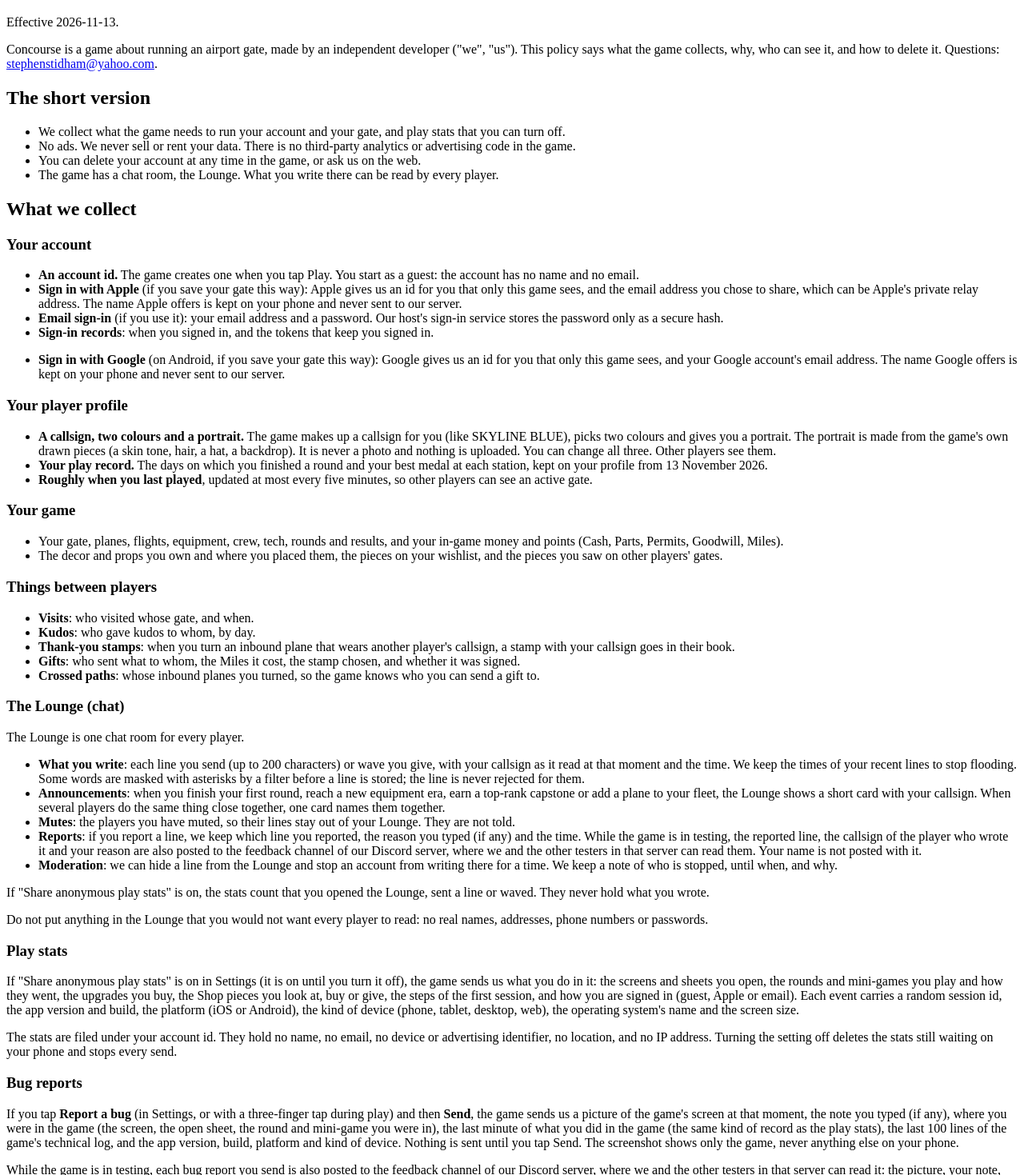
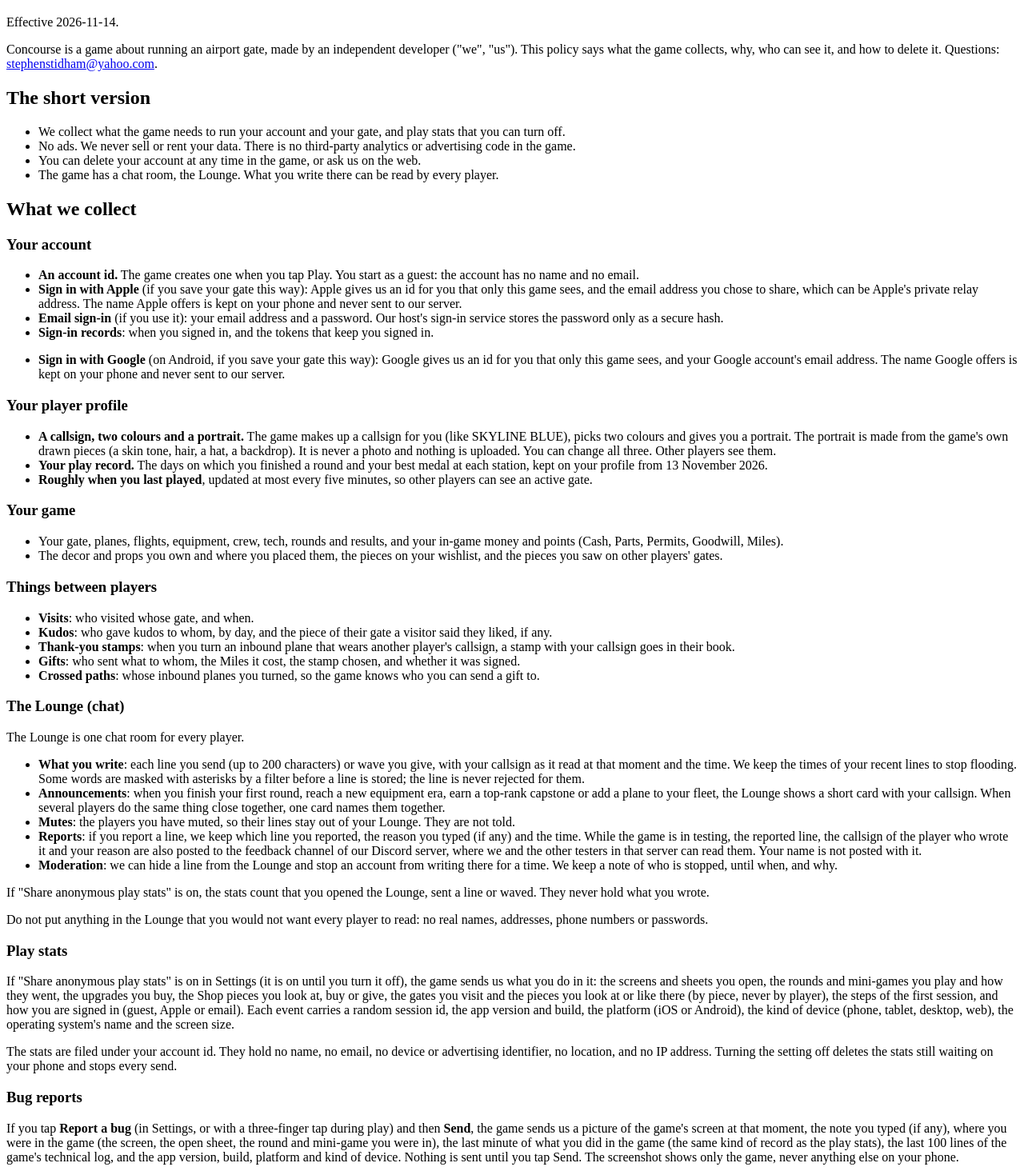
Before and after one commit to CasPop/concourse-site, a plain HTML site: page index.html in a window 1280 px wide. Shown: the part 95-1564 px from the top of the page at 80% size. Drawn offline with Linux system fonts and the light colour scheme.

Commit message:
Privacy policy: the piece a visitor says they liked

```diff
--- a/index.html
+++ b/index.html
@@ -46,7 +46,7 @@ footer{margin:22px 4px 0;font-size:14px;color:var(--muted)}</style>
 <div class="card">
 <p class="brand">CONCOURSE</p>
 <h1 id="concourse-privacy-policy">Concourse privacy policy</h1>
-<p>Effective 2026-11-13.</p>
+<p>Effective 2026-11-14.</p>
 <p>Concourse is a game about running an airport gate, made by an independent developer (&quot;we&quot;, &quot;us&quot;). This policy says what the game collects, why, who can see it, and how to delete it. Questions: <a href="mailto:stephenstidham@yahoo.com">stephenstidham@yahoo.com</a>.</p>
 <h2 id="the-short-version">The short version</h2>
 <ul><li>We collect what the game needs to run your account and your gate, and play stats that you can turn off.</li><li>No ads. We never sell or rent your data. There is no third-party analytics or advertising code in the game.</li><li>You can delete your account at any time in the game, or ask us on the web.</li><li>The game has a chat room, the Lounge. What you write there can be read by every player.</li></ul>
@@ -59,14 +59,14 @@ footer{margin:22px 4px 0;font-size:14px;color:var(--muted)}</style>
 <h3 id="your-game">Your game</h3>
 <ul><li>Your gate, planes, flights, equipment, crew, tech, rounds and results, and your in-game money and points (Cash, Parts, Permits, Goodwill, Miles).</li><li>The decor and props you own and where you placed them, the pieces on your wishlist, and the pieces you saw on other players&#39; gates.</li></ul>
 <h3 id="things-between-players">Things between players</h3>
-<ul><li><strong>Visits</strong>: who visited whose gate, and when.</li><li><strong>Kudos</strong>: who gave kudos to whom, by day.</li><li><strong>Thank-you stamps</strong>: when you turn an inbound plane that wears another player&#39;s callsign, a stamp with your callsign goes in their book.</li><li><strong>Gifts</strong>: who sent what to whom, the Miles it cost, the stamp chosen, and whether it was signed.</li><li><strong>Crossed paths</strong>: whose inbound planes you turned, so the game knows who you can send a gift to.</li></ul>
+<ul><li><strong>Visits</strong>: who visited whose gate, and when.</li><li><strong>Kudos</strong>: who gave kudos to whom, by day, and the piece of their gate a visitor said they liked, if any.</li><li><strong>Thank-you stamps</strong>: when you turn an inbound plane that wears another player&#39;s callsign, a stamp with your callsign goes in their book.</li><li><strong>Gifts</strong>: who sent what to whom, the Miles it cost, the stamp chosen, and whether it was signed.</li><li><strong>Crossed paths</strong>: whose inbound planes you turned, so the game knows who you can send a gift to.</li></ul>
 <h3 id="the-lounge-chat">The Lounge (chat)</h3>
 <p>The Lounge is one chat room for every player.</p>
 <ul><li><strong>What you write</strong>: each line you send (up to 200 characters) or wave you give, with your callsign as it read at that moment and the time. We keep the times of your recent lines to stop flooding. Some words are masked with asterisks by a filter before a line is stored; the line is never rejected for them.</li><li><strong>Announcements</strong>: when you finish your first round, reach a new equipment era, earn a top-rank capstone or add a plane to your fleet, the Lounge shows a short card with your callsign. When several players do the same thing close together, one card names them together.</li><li><strong>Mutes</strong>: the players you have muted, so their lines stay out of your Lounge. They are not told.</li><li><strong>Reports</strong>: if you report a line, we keep which line you reported, the reason you typed (if any) and the time. While the game is in testing, the reported line, the callsign of the player who wrote it and your reason are also posted to the feedback channel of our Discord server, where we and the other testers in that server can read them. Your name is not posted with it.</li><li><strong>Moderation</strong>: we can hide a line from the Lounge and stop an account from writing there for a time. We keep a note of who is stopped, until when, and why.</li></ul>
 <p>If &quot;Share anonymous play stats&quot; is on, the stats count that you opened the Lounge, sent a line or waved. They never hold what you wrote.</p>
 <p>Do not put anything in the Lounge that you would not want every player to read: no real names, addresses, phone numbers or passwords.</p>
 <h3 id="play-stats">Play stats</h3>
-<p>If &quot;Share anonymous play stats&quot; is on in Settings (it is on until you turn it off), the game sends us what you do in it: the screens and sheets you open, the rounds and mini-games you play and how they went, the upgrades you buy, the Shop pieces you look at, buy or give, the steps of the first session, and how you are signed in (guest, Apple or email). Each event carries a random session id, the app version and build, the platform (iOS or Android), the kind of device (phone, tablet, desktop, web), the operating system&#39;s name and the screen size.</p>
+<p>If &quot;Share anonymous play stats&quot; is on in Settings (it is on until you turn it off), the game sends us what you do in it: the screens and sheets you open, the rounds and mini-games you play and how they went, the upgrades you buy, the Shop pieces you look at, buy or give, the gates you visit and the pieces you look at or like there (by piece, never by player), the steps of the first session, and how you are signed in (guest, Apple or email). Each event carries a random session id, the app version and build, the platform (iOS or Android), the kind of device (phone, tablet, desktop, web), the operating system&#39;s name and the screen size.</p>
 <p>The stats are filed under your account id. They hold no name, no email, no device or advertising identifier, no location, and no IP address. Turning the setting off deletes the stats still waiting on your phone and stops every send.</p>
 <h3 id="bug-reports">Bug reports</h3>
 <p>If you tap <strong>Report a bug</strong> (in Settings, or with a three-finger tap during play) and then <strong>Send</strong>, the game sends us a picture of the game&#39;s screen at that moment, the note you typed (if any), where you were in the game (the screen, the open sheet, the round and mini-game you were in), the last minute of what you did in the game (the same kind of record as the play stats), the last 100 lines of the game&#39;s technical log, and the app version, build, platform and kind of device. Nothing is sent until you tap Send. The screenshot shows only the game, never anything else on your phone.</p>
@@ -85,7 +85,7 @@ footer{margin:22px 4px 0;font-size:14px;color:var(--muted)}</style>
 <ul><li><strong>To run the game</strong>: your account, your gate and its saves, and the parts you share with other players.</li><li><strong>To improve the game</strong>: the play stats show how the game is played and where players stop. They are not used for ads or profiling and are not combined with data from anywhere else.</li><li><strong>To keep it safe</strong>: rate limits and stopping abuse, including the Lounge&#39;s word filter, reports and mutes.</li></ul>
 <p>We do not sell your data, rent it, or share it for advertising.</p>
 <h2 id="what-other-players-can-see">What other players can see</h2>
-<ul><li>Your callsign, your two colours, your portrait, and roughly when you last played.</li><li>Your player card: your level, how many days you have played, how many rounds you have finished, your best medal at each station, how many stamps you have earned, and the month you started.</li><li>Your gate as you decorated it: decor, props, equipment levels, planes and their liveries and the parts fitted to them, and this week&#39;s kudos, visits and arrivals.</li><li>When you visit a gate, land at one at the end of a round, give kudos or turn an inbound plane wearing a player&#39;s callsign, your callsign and colours show in that player&#39;s book.</li><li>While you have played in the last week, your callsign and colours can appear on other players&#39; inbound planes.</li><li>A signed gift shows your callsign to the player who gets it. An unsigned one does not.</li><li>Everything you write in the Lounge, with your callsign and portrait, for as long as it is kept (see How long we keep it).</li><li>The Lounge&#39;s announcement cards that name your callsign.</li><li>A bug report you send, which the testers in our Discord server can read (see Bug reports).</li></ul>
+<ul><li>Your callsign, your two colours, your portrait, and roughly when you last played.</li><li>Your player card: your level, how many days you have played, how many rounds you have finished, your best medal at each station, how many stamps you have earned, and the month you started.</li><li>Your gate as you decorated it: decor, props, equipment levels, planes and their liveries and the parts fitted to them, and this week&#39;s kudos, visits and arrivals.</li><li>When you visit a gate, land at one at the end of a round, give kudos or turn an inbound plane wearing a player&#39;s callsign, your callsign and colours show in that player&#39;s book, with the piece you said you liked, if any.</li><li>While you have played in the last week, your callsign and colours can appear on other players&#39; inbound planes.</li><li>A signed gift shows your callsign to the player who gets it. An unsigned one does not.</li><li>Everything you write in the Lounge, with your callsign and portrait, for as long as it is kept (see How long we keep it).</li><li>The Lounge&#39;s announcement cards that name your callsign.</li><li>A bug report you send, which the testers in our Discord server can read (see Bug reports).</li></ul>
 <p>Other players&#39; games receive your account id (a random code) so they can open your gate. It is never shown and says nothing about you. Other players never see your email or how you sign in.</p>
 <h2 id="who-handles-your-data-for-us">Who handles your data for us</h2>
 <ul><li><strong>Supabase</strong> hosts our database, our server code and sign-in, in the United States (Ohio). It handles the data only to run the service for us.</li><li><strong>Apple</strong> distributes the game (App Store and TestFlight) and runs Sign in with Apple, under Apple&#39;s own privacy policy.</li><li><strong>Google</strong> distributes the game on Google Play, under Google&#39;s own privacy policy.</li><li><strong>Discord</strong> hosts our testers&#39; server; bug reports you send, and Lounge lines that a player reports, are posted to a channel there, under Discord&#39;s own privacy policy.</li><li>Our privacy and deletion web pages load their fonts from <strong>Google Fonts</strong>, so your browser asks Google for them.</li></ul>
```
Also changed, not shown: privacy/index.html (+4 -4 lines).
